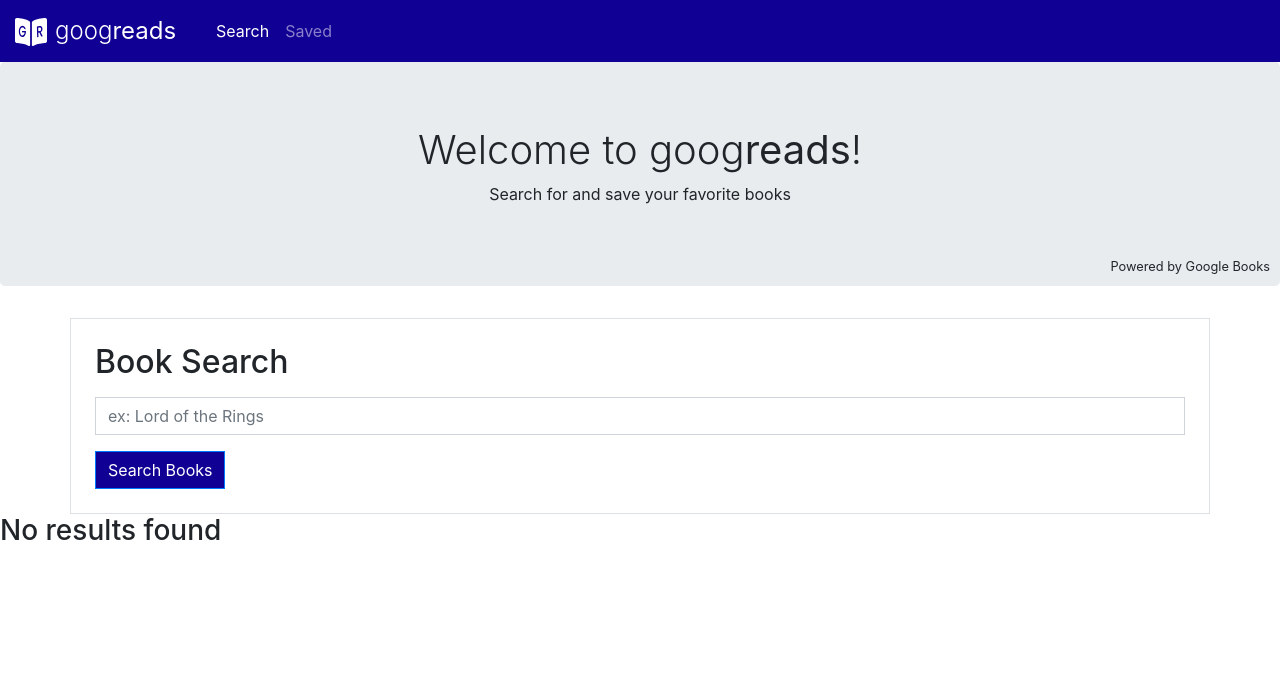
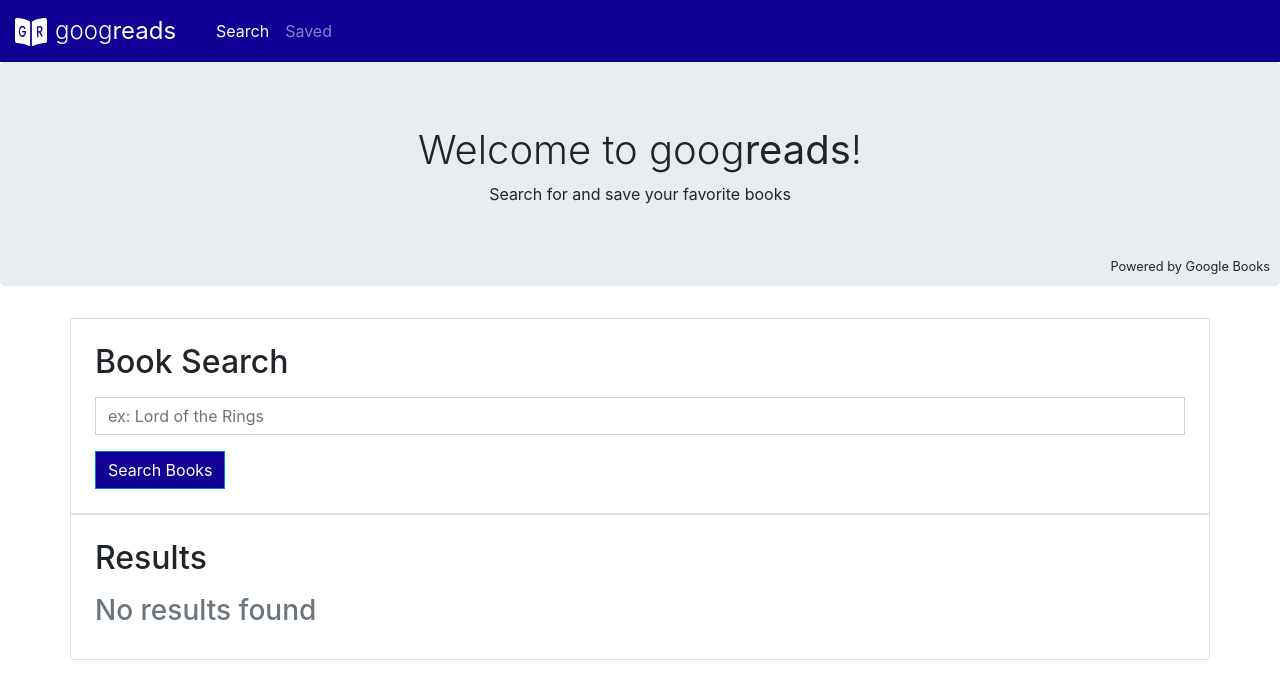
Before and after one commit to JoelDore/goog-reads, a React (Create React App) app in the folder client/: page / in a window 1280 px wide. Shown: the top 698 px of the page. Built offline with nearby package versions, Linux system fonts and the light colour scheme.

Commit message:
Create Section component

```diff
--- a/client/src/components/SearchBar/index.js
+++ b/client/src/components/SearchBar/index.js
@@ -1,13 +1,10 @@
 import React from 'react'
-import Container from 'react-bootstrap/Container'
 import Form from 'react-bootstrap/Form'
 import Button from 'react-bootstrap/Button'
 
 export default function SearchBar({ handleSearch, inputRef }) {
     return (
-        <Container className="border p-4">
         <Form onSubmit={handleSearch}>
-                <h2 className="mb-3">Book Search</h2>
             <Form.Group>
                 <Form.Control
                     ref={inputRef}
@@ -18,6 +15,5 @@
             </Form.Group>
             <Button type="submit" className="bg-googreads rounded-0">Search Books</Button>
         </Form>
-        </Container>
     )
 }
--- /dev/null
+++ b/client/src/components/Section/index.js
@@ -0,0 +1,13 @@
+import React from 'react'
+import Container from 'react-bootstrap/Container'
+
+export default function Section({ children, title }) {
+    return (
+        <Container className="border p-4">
+            <h2 className="mb-3">{title}</h2>
+            <div>
+                {children}
+            </div>
+        </Container>
+    )
+}
--- a/client/src/pages/Search.js
+++ b/client/src/pages/Search.js
@@ -1,4 +1,5 @@
 import React, { useRef, useState } from 'react'
+import Section from '../components/Section'
 import SearchBar from '../components/SearchBar'
 import API from '../utils/API'
 
@@ -42,12 +43,16 @@
 
     return (
         <div>
-            <SearchBar handleSearch={handleSearch} inputRef={inputRef} />
-            {
-                books.length ? books.map((book, idx) => (
-                    <p key={book.etag}>{currIndex + idx + 1}: {book.volumeInfo.title}</p>
-                )) : <h3>No results found</h3>
-            }
+            <Section title="Book Search">
+                <SearchBar handleSearch={handleSearch} inputRef={inputRef} />
+            </Section>
+            <Section title="Results">
+                {
+                    books.length ? books.map((book, idx) => (
+                        <p key={book.etag}>{currIndex + idx + 1}: {book.volumeInfo.title}</p>
+                    )) : <h3 className="text-muted">No results found</h3>
+                }
+            </Section>
             {currIndex !== 0 && <button type="button" onClick={prevPage}>Prev Page</button>}
             {books.length !== 0 && <button type="button" onClick={nextPage}>Next Page</button>}
         </div>
```
Lines whose indentation alone changed are shown as unchanged.
